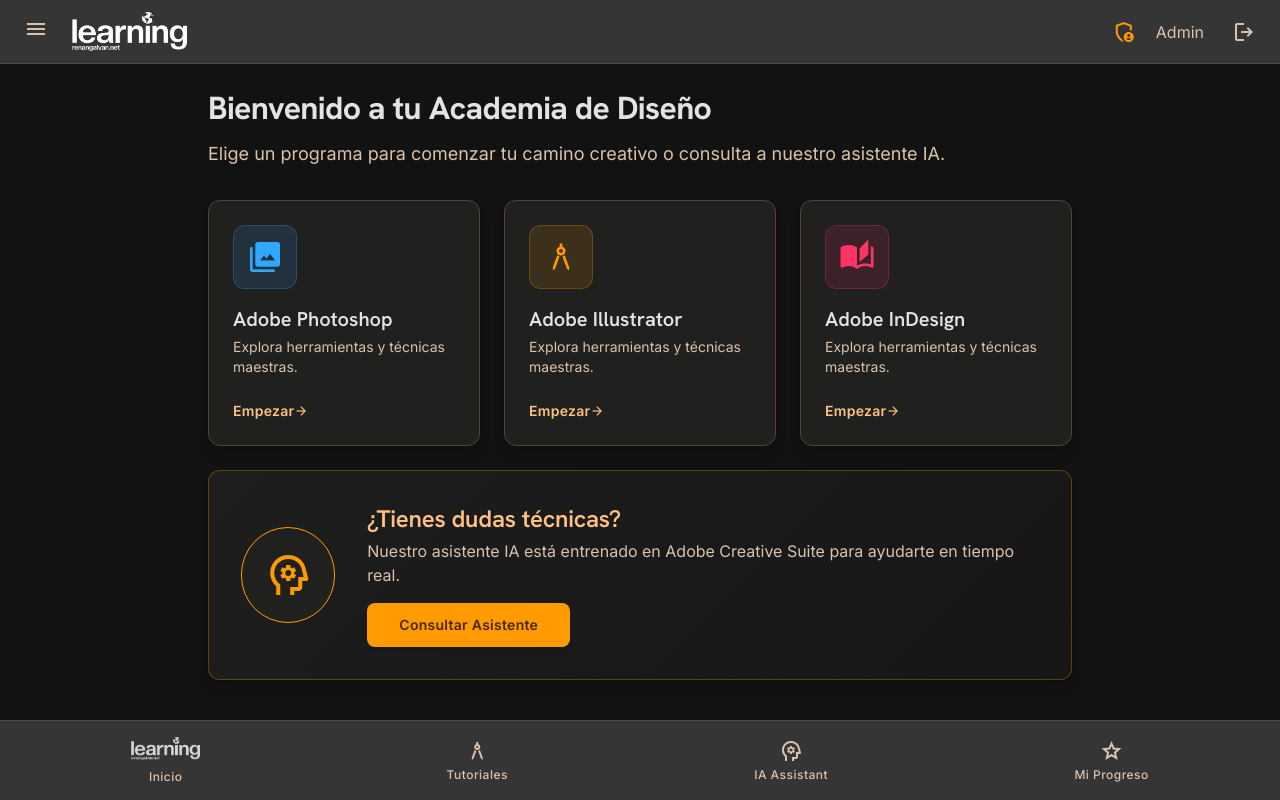
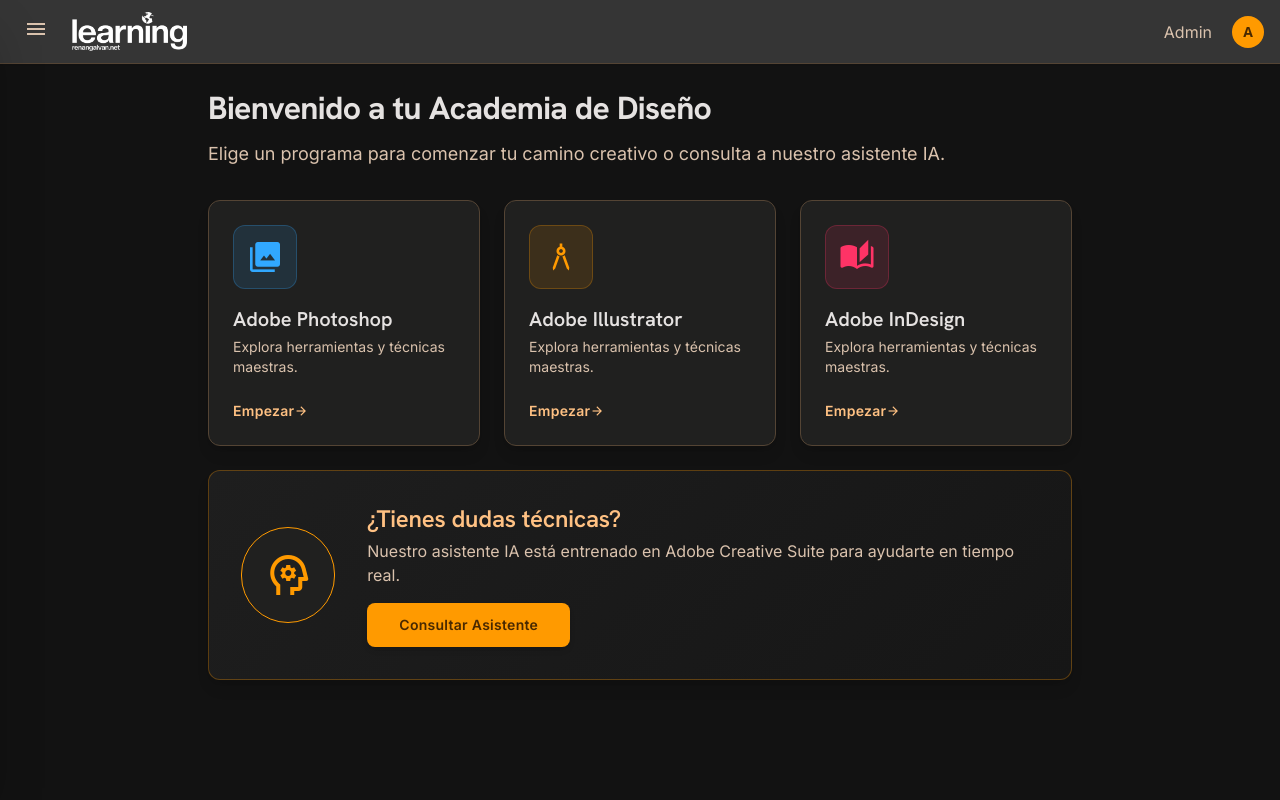
Before and after one commit to renan2013/tutor, a PHP site: page /index.php in a window 1280 px wide. Run offline with PHP 8.4, Linux system fonts and the light colour scheme; a user stored in the database is signed in; data comes from the database, SQL or seed files in the repository; some libraries are stand-ins or nearby versions.

Commit message:
feat: implementar menú lateral y limpiar footer

```diff
--- a/includes/footer.php
+++ b/includes/footer.php
@@ -1,24 +1,3 @@
     </main>
-    <?php if(isset($_SESSION['usuario_id'])): ?>
-    <!-- BottomNavBar -->
-    <nav class="bg-surface-container-highest border-t border-outline-variant shadow-lg fixed bottom-0 w-full z-50 flex justify-around items-center h-20 pb-safe px-2">
-        <a class="flex flex-col items-center justify-center text-on-surface-variant px-4 py-1 hover:bg-secondary-container transition-all active:scale-90 duration-150" href="/tutor/index.php">
-            <img src="/tutor/assets/imgs/logo_learning.png" alt="Logo" class="h-6 object-contain mb-1 opacity-80 group-hover:opacity-100">
-            <span class="font-label-md text-label-md mt-1">Inicio</span>
-        </a>
-        <a class="flex flex-col items-center justify-center text-on-surface-variant px-4 py-1 hover:bg-secondary-container transition-all active:scale-90 duration-150" href="/tutor/views/lista_herramientas.php">
-            <span class="material-symbols-outlined">architecture</span>
-            <span class="font-label-md text-label-md mt-1">Tutoriales</span>
-        </a>
-        <a class="flex flex-col items-center justify-center text-on-surface-variant px-4 py-1 hover:bg-secondary-container transition-all active:scale-90 duration-150" href="/tutor/views/asistente_ia.php">
-            <span class="material-symbols-outlined">psychology</span>
-            <span class="font-label-md text-label-md mt-1">IA Assistant</span>
-        </a>
-        <a class="flex flex-col items-center justify-center text-on-surface-variant px-4 py-1 hover:bg-secondary-container transition-all active:scale-90 duration-150" href="/tutor/estudiante/dashboard.php">
-            <span class="material-symbols-outlined">star</span>
-            <span class="font-label-md text-label-md mt-1">Mi Progreso</span>
-        </a>
-    </nav>
-    <?php endif; ?>
 </body>
 </html>
--- a/includes/header.php
+++ b/includes/header.php
@@ -134,10 +134,75 @@
 </head>
 <body class="flex flex-col min-h-screen custom-scrollbar overflow-x-hidden">
     <?php if(isset($_SESSION['usuario_id'])): ?>
+    <!-- Sidebar Overlay -->
+    <div id="sidebar-overlay" class="fixed inset-0 bg-black/60 z-[60] hidden backdrop-blur-sm transition-opacity duration-300"></div>
+
+    <!-- Sidebar Drawer -->
+    <aside id="sidebar" class="fixed top-0 left-0 h-full w-72 bg-surface-container-highest border-r border-outline-variant z-[70] transform -translate-x-full transition-transform duration-300 ease-in-out shadow-2xl flex flex-col">
+        <div class="p-gutter border-b border-outline-variant flex items-center justify-between h-16">
+            <div class="flex items-center gap-2">
+                <img src="/tutor/assets/imgs/logo_learning.png" alt="Logo" class="h-8 object-contain">
+            </div>
+            <button id="close-sidebar" class="text-on-surface-variant hover:bg-surface-variant p-2 rounded-full transition-colors">
+                <span class="material-symbols-outlined">close</span>
+            </button>
+        </div>
+        <nav class="flex flex-col p-4 gap-2 overflow-y-auto custom-scrollbar flex-grow">
+            <a href="/tutor/index.php" class="flex items-center gap-md p-4 rounded-xl text-on-surface hover:bg-surface-variant transition-all group">
+                <span class="material-symbols-outlined text-primary group-hover:scale-110 transition-transform">home</span>
+                <span class="font-label-lg">Learning</span>
+            </a>
+            <a href="/tutor/views/lista_herramientas.php" class="flex items-center gap-md p-4 rounded-xl text-on-surface hover:bg-surface-variant transition-all group">
+                <span class="material-symbols-outlined text-primary group-hover:scale-110 transition-transform">architecture</span>
+                <span class="font-label-lg">Tutoriales</span>
+            </a>
+            <a href="/tutor/views/asistente_ia.php" class="flex items-center gap-md p-4 rounded-xl text-on-surface hover:bg-surface-variant transition-all group">
+                <span class="material-symbols-outlined text-primary group-hover:scale-110 transition-transform">psychology</span>
+                <span class="font-label-lg">IA Assistant</span>
+            </a>
+            <a href="/tutor/estudiante/dashboard.php" class="flex items-center gap-md p-4 rounded-xl text-on-surface hover:bg-surface-variant transition-all group">
+                <span class="material-symbols-outlined text-primary group-hover:scale-110 transition-transform">star</span>
+                <span class="font-label-lg">Mi Progreso</span>
+            </a>
+
+            <div class="mt-auto pt-4 border-t border-outline-variant">
+                <?php if($_SESSION['usuario_rol'] === 'administrador'): ?>
+                    <a href="/tutor/admin/index.php" class="flex items-center gap-md p-4 rounded-xl text-primary-container hover:bg-primary-container/10 transition-all">
+                        <span class="material-symbols-outlined">admin_panel_settings</span>
+                        <span class="font-label-lg">Panel Admin</span>
+                    </a>
+                <?php endif; ?>
+                <a href="/tutor/auth/logout.php" class="flex items-center gap-md p-4 rounded-xl text-error hover:bg-error/10 transition-all">
+                    <span class="material-symbols-outlined">logout</span>
+                    <span class="font-label-lg">Cerrar Sesión</span>
+                </a>
+            </div>
+        </nav>
+    </aside>
+
+    <script>
+        document.addEventListener('DOMContentLoaded', function() {
+            const menuBtn = document.getElementById('menu-btn');
+            const closeBtn = document.getElementById('close-sidebar');
+            const sidebar = document.getElementById('sidebar');
+            const overlay = document.getElementById('sidebar-overlay');
+
+            function toggleSidebar() {
+                sidebar.classList.toggle('-translate-x-full');
+                overlay.classList.toggle('hidden');
+                document.body.classList.toggle('overflow-hidden');
+            }
+
+            if (menuBtn) menuBtn.addEventListener('click', toggleSidebar);
+            if (closeBtn) closeBtn.addEventListener('click', toggleSidebar);
+            if (overlay) overlay.addEventListener('click', toggleSidebar);
+        });
+    </script>
+
     <!-- TopAppBar -->
     <header class="bg-surface-container-highest border-b border-outline-variant shadow-sm fixed top-0 w-full z-50 flex justify-between items-center px-gutter h-16">
         <div class="flex items-center gap-md">
-            <button class="text-on-surface-variant hover:bg-surface-variant transition-colors duration-200 active:scale-95 p-2 rounded-full">
+            <button id="menu-btn" class="text-on-surface-variant hover:bg-surface-variant transition-colors duration-200 active:scale-95 p-2 rounded-full">
                 <span class="material-symbols-outlined">menu</span>
             </button>
             <a href="/tutor/index.php" class="flex items-center gap-2">
@@ -145,16 +210,11 @@
             </a>
         </div>
         <div class="flex items-center gap-sm">
-            <?php if($_SESSION['usuario_rol'] === 'administrador'): ?>
-                <a href="/tutor/admin/index.php" class="text-primary-container hover:bg-primary-container/10 p-2 rounded-full flex items-center justify-center" title="Administración">
-                    <span class="material-symbols-outlined">admin_panel_settings</span>
-                </a>
-            <?php endif; ?>
             <span class="text-on-surface-variant font-label-md mr-2 hidden md:block"><?php echo explode(' ', $_SESSION['usuario_nombre'])[0]; ?></span>
-            <a href="/tutor/auth/logout.php" class="text-on-surface-variant hover:bg-surface-variant p-2 rounded-full flex items-center justify-center" title="Cerrar Sesión">
-                <span class="material-symbols-outlined">logout</span>
-            </a>
+            <div class="w-8 h-8 rounded-full bg-primary-container flex items-center justify-center text-on-primary font-bold text-sm">
+                <?php echo substr($_SESSION['usuario_nombre'], 0, 1); ?>
+            </div>
         </div>
     </header>
     <?php endif; ?>
-    <main class="<?php echo isset($_SESSION['usuario_id']) ? 'mt-16' : 'mt-8'; ?> mb-20 flex-grow px-gutter py-lg max-w-4xl mx-auto w-full">
+    <main class="<?php echo isset($_SESSION['usuario_id']) ? 'mt-16' : 'mt-8'; ?> mb-8 flex-grow px-gutter py-lg max-w-4xl mx-auto w-full">
```
